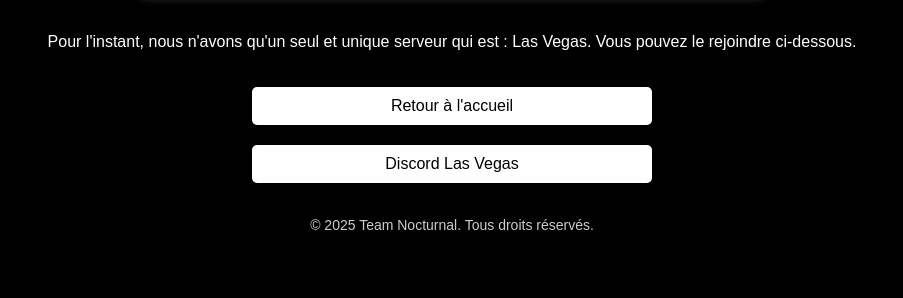
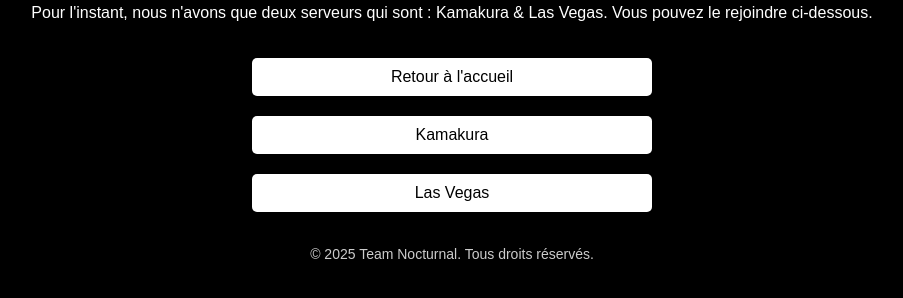
Before and after one commit to team-nocturnal/team-nocturnal.github.io, a plain HTML site: page discord/index.html in a window 1280 px wide. Shown: the part 448-746 px from the top of the page, without its empty margins (188-1091 px from the left). Drawn offline with Linux system fonts and the light colour scheme.

Commit message:
Update index.html

```diff
--- a/discord/index.html
+++ b/discord/index.html
@@ -94,9 +94,10 @@
         <div id="header">
             <h1>Discord</h1>
         </div>
-        <p>Pour l'instant, nous n'avons qu'un seul et unique serveur qui est : Las Vegas. Vous pouvez le rejoindre ci-dessous.</p>
+        <p>Pour l'instant, nous n'avons que deux serveurs qui sont : Kamakura & Las Vegas. Vous pouvez le rejoindre ci-dessous.</p>
         <button onclick="window.location.href='https://team-nocturnal.github.io/';">Retour à l'accueil</button>
-        <button onclick="window.location.href='https://team-nocturnal.github.io/discord/lasvegas';">Discord Las Vegas</button>
+        <button onclick="window.location.href='https://team-nocturnal.github.io/discord/kamakura';">Kamakura</button>
+        <button onclick="window.location.href='https://team-nocturnal.github.io/discord/lasvegas';">Las Vegas</button>
         <div id="credits">
             <p>&copy; 2025 Team Nocturnal. Tous droits réservés.</p>
         </div>
```
